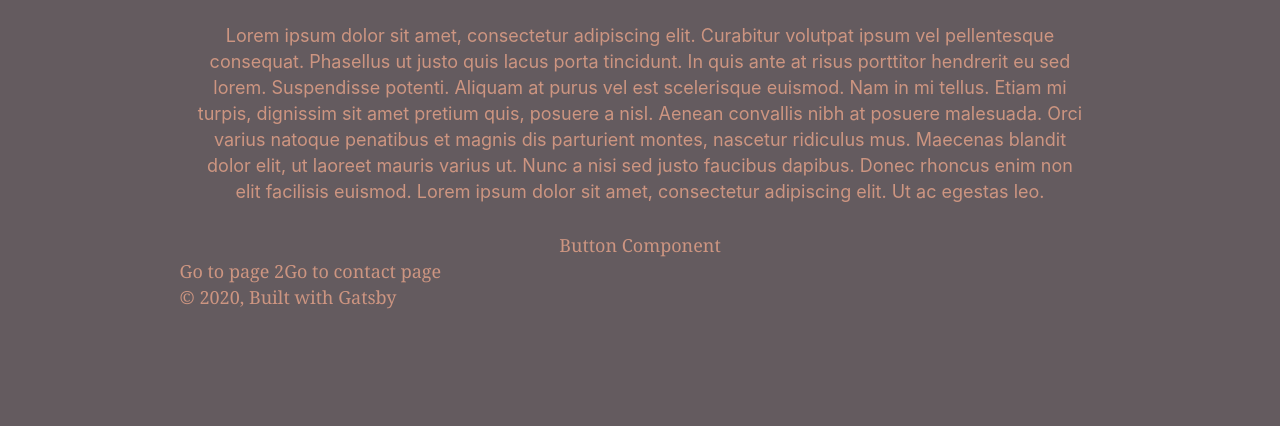
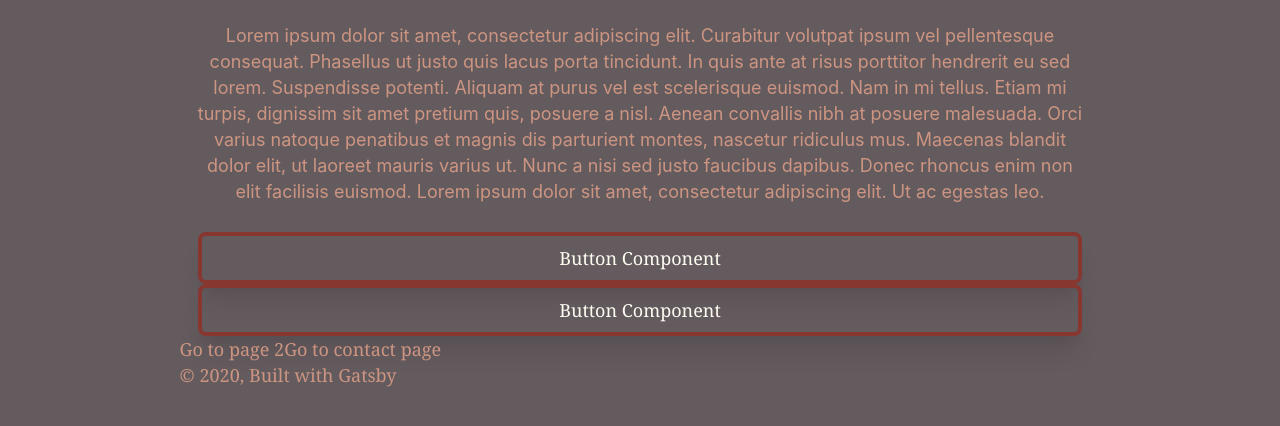
Before and after one commit to will-t-harris/space-jam, a Gatsby site: page / in a window 1280 px wide. Shown: the part 100-526 px from the top of the page. Built offline with nearby package versions, Linux system fonts and the light colour scheme; Gatsby itself is replaced by a stand-in of ours.

Commit message:
feat: start styling button

```diff
--- a/src/components/Button.tsx
+++ b/src/components/Button.tsx
@@ -1,13 +1,27 @@
-import React from 'react'
+import React from "react"
+import styled from "styled-components"
+import colorVariables from "../shared/variables/_colors"
 
 interface ButtonProps {
-
+  theme: string
 }
 
+const StyledButton = styled.button`
+  border: 4px solid ${colorVariables.darkOrange};
+  border-radius: 8px;
+`
+
 const Button = (props: React.PropsWithChildren<ButtonProps>) => {
-	return (
-		<button>Button Component</button>
-	)
-	}
+  return (
+    <>
+      <StyledButton className="cursor-pointer hover:bg-orange-500 shadow-xl px-5 py-2 inline-block text-orange-100 hover:text-white rounded w-auto">
+        Button Component
+      </StyledButton>
+      <StyledButton className="cursor-pointer hover:bg-orange-500 shadow-xl px-5 py-2 inline-block text-orange-100 hover:text-white rounded w-auto">
+        Button Component
+      </StyledButton>
+    </>
+  )
+}
 
-export default Button;
+export default Button
--- a/src/pages/index.tsx
+++ b/src/pages/index.tsx
@@ -37,7 +37,7 @@
         euismod. Lorem ipsum dolor sit amet, consectetur adipiscing elit. Ut ac
         egestas leo.{" "}
       </p>
-	  <Button />
+	  <Button theme="default" />
     </div>
     <Link to="/about/">Go to page 2</Link>
     <Link to="/contact/">Go to contact page</Link>
```
